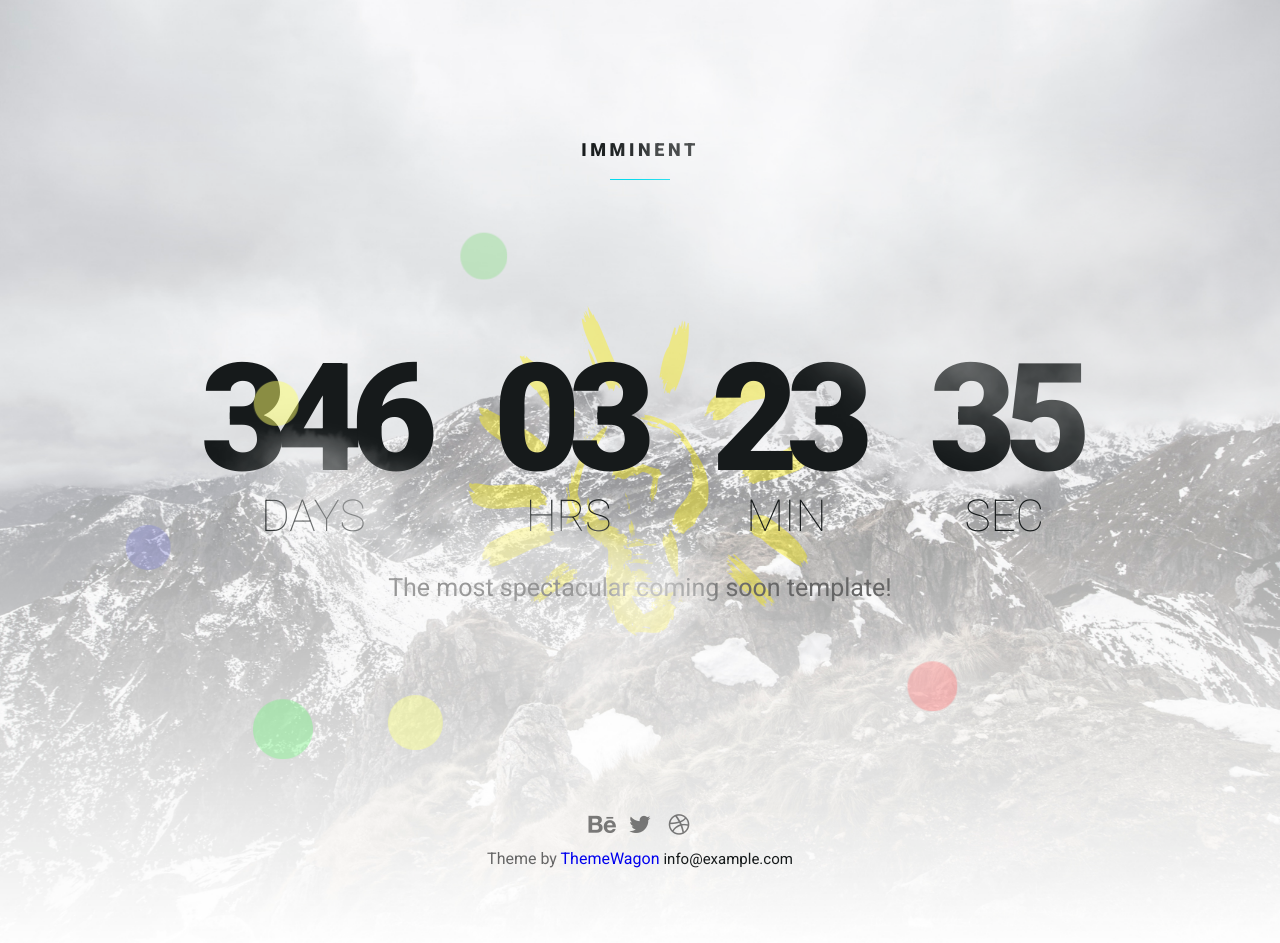
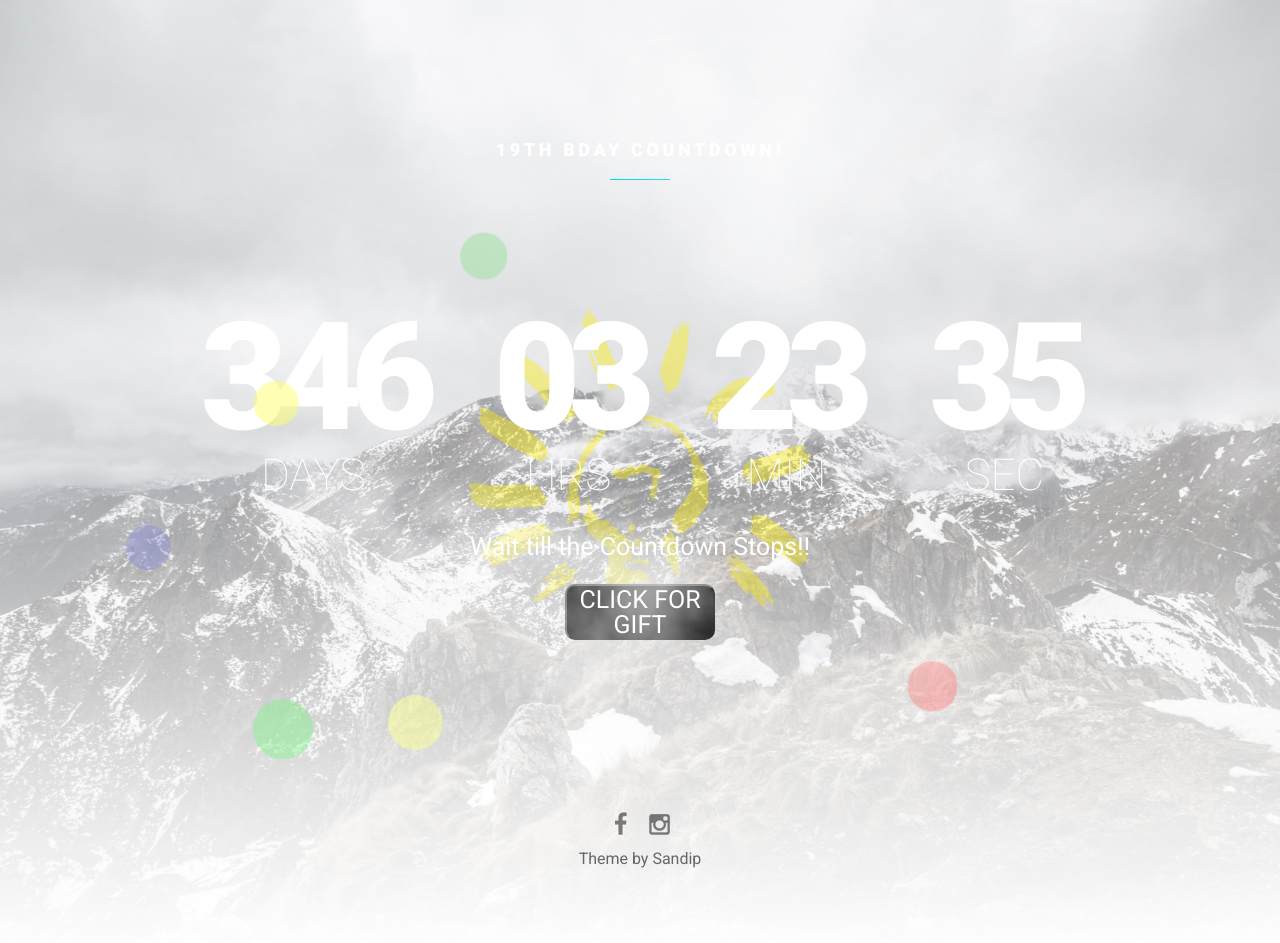
Before and after one commit to ADSANDY18/aditi2020, a PHP site: page / in a window 1280 px wide. Run offline with PHP 8.4, Linux system fonts and the light colour scheme.

Commit message:
Update index.php

```diff
--- a/index.php
+++ b/index.php
@@ -7,7 +7,7 @@
     <head>
         <meta charset="utf-8">
         <title>
-            Imminent - The most spectacular coming soon template!
+            Aditi Bday
         </title><!-- Behavioral Meta Data -->
         <meta content="yes" name="apple-mobile-web-app-capable">
         <meta content="width=device-width, initial-scale=1, maximum-scale=1, user-scalable=no" name="viewport"><!-- Core Meta Data -->
@@ -48,7 +48,7 @@
         <div class="preloader">
             <div class="loading">
                 <h2>
-                    Loading...
+                    Aditi..
                 </h2>
                 <span class="progress"></span>
             </div>
@@ -69,8 +69,8 @@
 
                 <li class="layer" data-depth="0.20">
                     <div class="title">
-                        <h2>
-                            IMMINENT
+                        <h2 style="color: white">
+                            19th Bday CountDown!
                         </h2>
                         <span class="line"></span>
                     </div>
@@ -84,12 +84,15 @@
 
                 <li class="layer" data-depth="0.30">
                     <div class="hero">
-                        <h1 id="countdown">
-                            The most spectacular coming soon template!
+                        <h1 id="countdown" style="color: white">
+                            Wait till the Countdown Stops!!
                         </h1>
 
-                        <p class="sub-title">
-                            The most spectacular coming soon template!
+                        <p class="sub-title" style="color: white">
+                           Wait till the Countdown Stops!!
+                           <br>
+                           <br>
+                           <button style="background-color: black;color: white; width: 150px;border-radius: 10px">CLICK FOR GIFT</button>
                         </p>
                     </div>
                 </li>
@@ -158,23 +161,21 @@
                     <div class="contact">
                         <ul class="icons">
                             <li>
-                                <a class="behance" href="#"><i class="fa fa-behance"></i></a>
+                                <a class="behance" href="#"><i class="fa fa-facebook"></i></a>
                             </li>
 
                             <li>
-                                <a class="twitter" href="#"><i class="fa fa-twitter"></i></a>
+                                <a class="twitter" href="#"><i class="fa fa-instagram"></i></a>
                             </li>
 
-                            <li>
-                                <a class="dribbble" href="#"><i class="fa fa-dribbble"></i></a>
-                            </li>
+
                         </ul>
-                        Theme by <a href="https://themewagon.com/" target="_blank">ThemeWagon</a>
-                        <a class="mail" href="mailto:info@example.com?subject=Hi%20ThemeWagon!">info@example.com</a>
+                        Theme by Sandip
                     </div>
                 </li>
             </ul>
         </div>
+
 
         <!-- Javascript -->
         <script src="js/plugins.js"></script>
```
